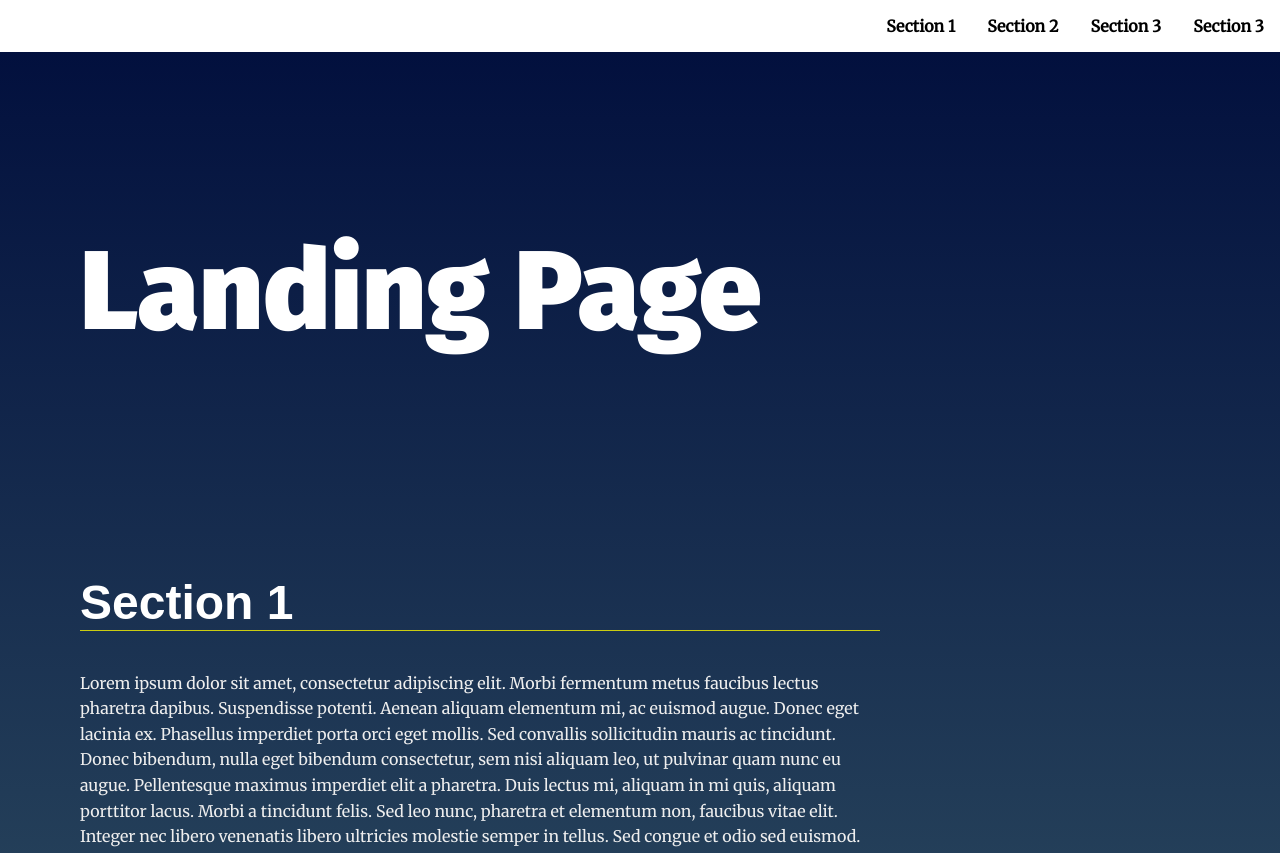
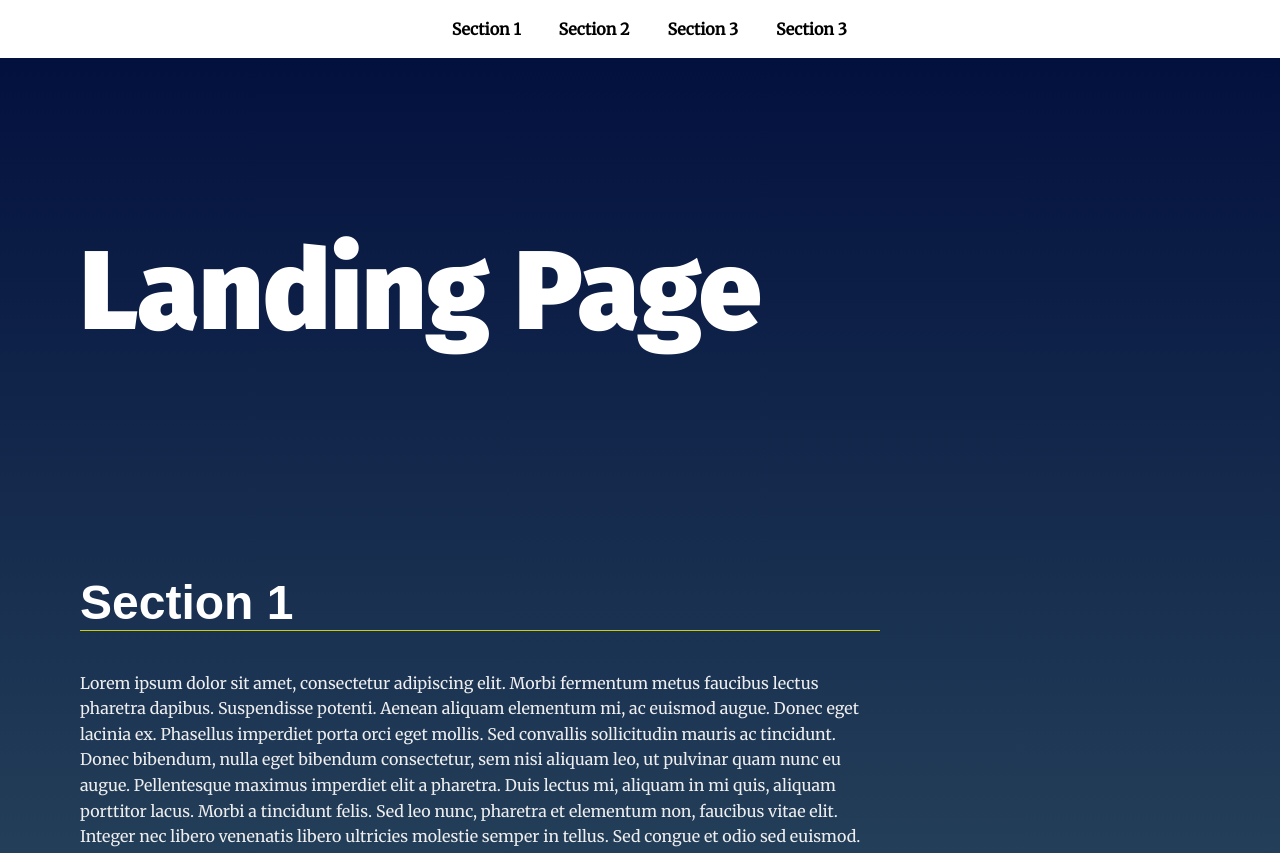
Before and after one commit to kapish33/Udacity-Front-End-Development-Nanodegree, a plain HTML site: page p2 Landing Page/index.html in a window 1280 px wide. Shown: the top 853 px of the page. Drawn offline with Linux system fonts and the light colour scheme.

Commit message:
Update styles.css

```diff
--- a/p2 Landing Page/css/styles.css
+++ b/p2 Landing Page/css/styles.css
@@ -125,18 +125,15 @@ section {
 
 
 /* ---- Module Rules ---- */
-
-
-
 /* Navigation Styles*/
 
 .navbar__menu ul {
-
+    padding: 1.5%;
     padding-left: 0;
 
     margin: 0;
 
-    text-align: right;
+    text-align: center;
 
 }
 
@@ -144,17 +141,15 @@ section {
 
 .navbar__menu li {
 
-    display: inline-block;
+    display: inline-flex;
+    padding-left: 3%
 
 }
 
 
 
 .navbar__menu .menu__link {
-
-    display: block;
-
-    padding: 1em;
+    display: inline-block;
 
     font-weight: bold;
 
```
